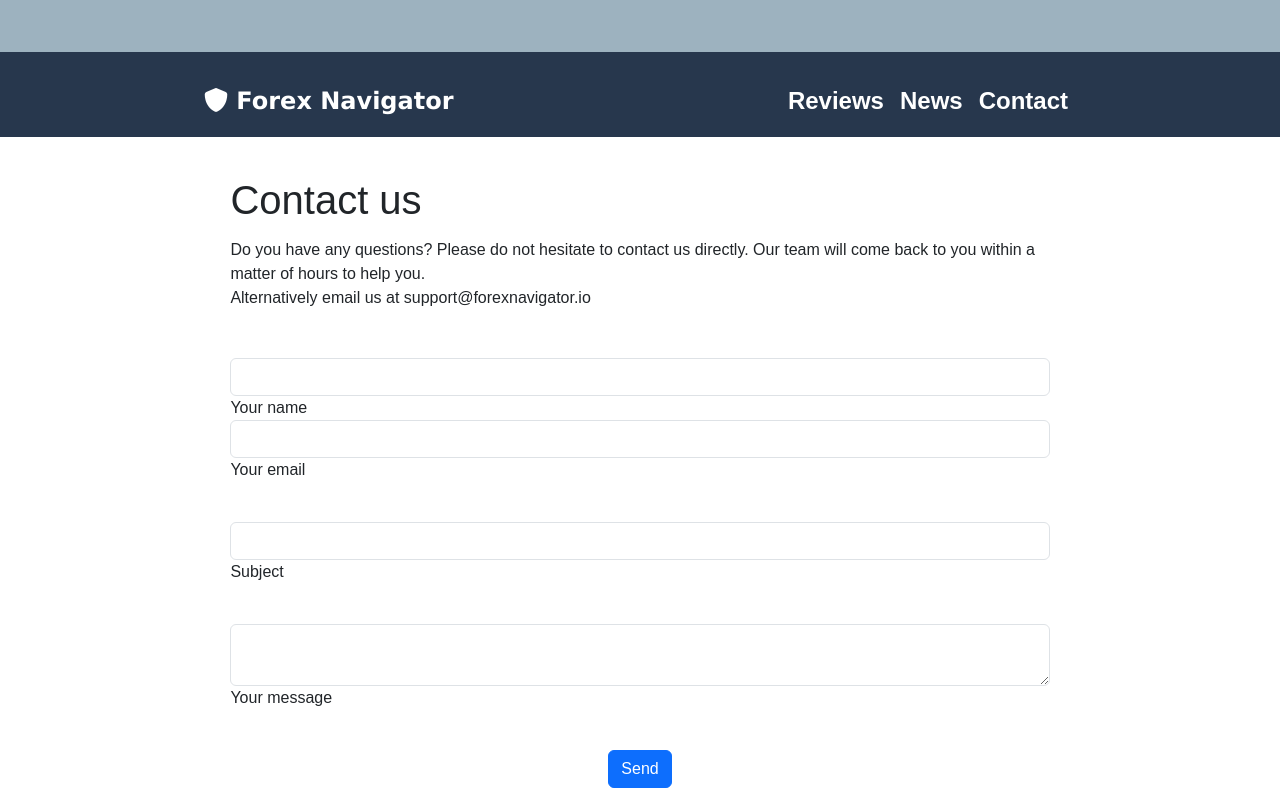
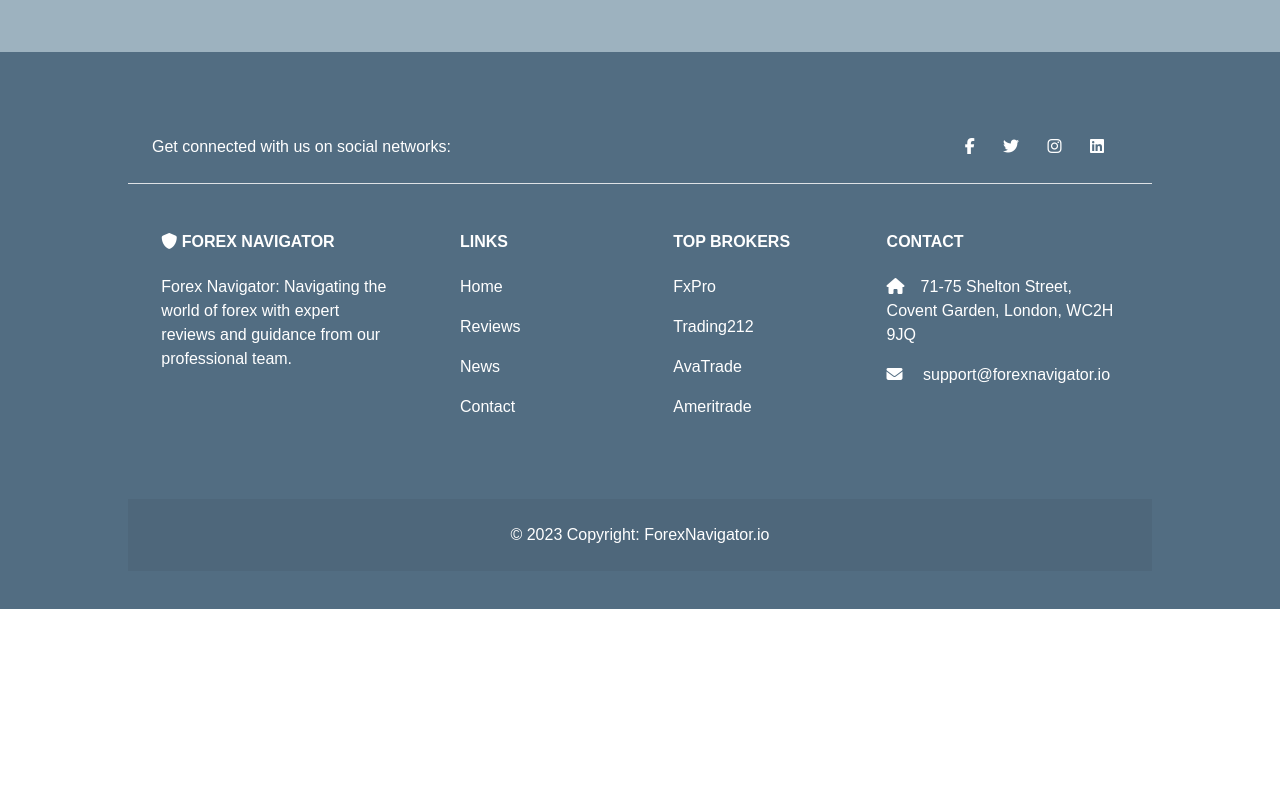
Before and after one commit to aide001/brokersite, a plain HTML site: page index.html in a window 1280 px wide. Shown: the part 2460-3260 px from the top of the page. After the commit the page ends 3069 px from the top, so only its background shows below. Drawn offline with nearby package versions, Linux system fonts and the light colour scheme.

Commit message:
Update index.html

```diff
--- a/index.html
+++ b/index.html
@@ -273,122 +273,7 @@
 
 
 
- <!-- Footer -->
 
- <section id="toppage">
-
-  <nav class="navbar navbar-expand-lg navbar-dark">
-    <div class="container-fluid">
-      <a class="navbar-brand" href="index.html"><i class="fa-solid fa-shield"></i><b> Forex</b><b> Navigator</b>
-      </a>
-    <button class="navbar-toggler" type="button" data-bs-toggle="collapse" data-bs-target="#navbarTogglerDemo02" aria-controls="navbarTogglerDemo02" aria-expanded="false" aria-label="Toggle navigation">
-      <span class="navbar-toggler-icon"></span>
-    </button>
-        <div class="collapse navbar-collapse" id="navbarTogglerDemo02">
-        <ul class="navbar-nav ms-auto">
-        <li class="nav-item">
-            <a class="nav-link" href="reviews.html">Reviews</a>
-        </li>
-         <li class="nav-item">
-            <a class="nav-link" href="news.html">News</a>
-        </li>
-         <li class="nav-item">
-            <a class="nav-link" href="#footer">Contact</a>
-        </li>
-
-    </ul>
-
-
-</nav>
-
-</section>
-
-
-
-
-<!--Section: Contact v.2-->
-<section class="mb-4 contactform">
-
-  <!--Section heading-->
-  <h2 class="h1-responsive font-weight-bold text-left my-2 bodgers">Contact us</h2>
-  <!--Section description-->
-  <p class="text-left w-responsive mx-auto mb-5">Do you have any questions? Please do not hesitate to contact us directly. Our team will come back to you within
-      a matter of hours to help you.
-      <br>Alternatively email us at support@forexnavigator.io</p>
-
-  <div class="row">
-
-      <!--Grid column-->
-      <div class="col-md-12 mb-md-0 mb-5">
-          <form id="contact-form" name="contact-form" action="mail.php" method="POST">
-
-              <!--Grid row-->
-              <div class="row">
-
-                  <!--Grid column-->
-                  <div class="col-lg-12  col-md-6">
-                      <div class="md-form mb-0">
-                          <input type="text" id="name" name="name" class="form-control">
-                          <label for="name" class="">Your name</label>
-                      </div>
-                  </div>
-                  <!--Grid column-->
-
-                  <!--Grid column-->
-                  <div class="col-lg-12  col-md-6">
-                      <div class="md-form mb-0">
-                          <input type="text" id="email" name="email" class="form-control">
-                          <label for="email" class="">Your email</label>
-                      </div>
-                  </div>
-                  <!--Grid column-->
-
-              </div>
-              <!--Grid row-->
-
-              <!--Grid row-->
-              <div class="row">
-                  <div class="col-lg-12  col-md-12">
-                      <div class="md-form mb-0">
-                          <input type="text" id="subject" name="subject" class="form-control">
-                          <label for="subject" class="">Subject</label>
-                      </div>
-                  </div>
-              </div>
-              <!--Grid row-->
-
-              <!--Grid row-->
-              <div class="row">
-
-                  <!--Grid column-->
-                  <div class="col-lg-12 col-md-12">
-
-                      <div class="md-form">
-                          <textarea type="text" id="message" name="message" rows="2" class="form-control md-textarea"></textarea>
-                          <label for="message">Your message</label>
-                      </div>
-
-                  </div>
-              </div>
-              <!--Grid row-->
-
-          </form>
-
-          <div class="text-center text-md-left">
-              <a class="btn btn-primary" onclick="document.getElementById('contact-form').submit();">Send</a>
-          </div>
-          <div class="status"></div>
-      </div>
-      <!--Grid column-->
-
-      <!--Grid column-->
-
-      <!--Grid column-->
-
-  </div>
-
-</section>
-<!--Section: Contact v.2-->
 
 
 
```
